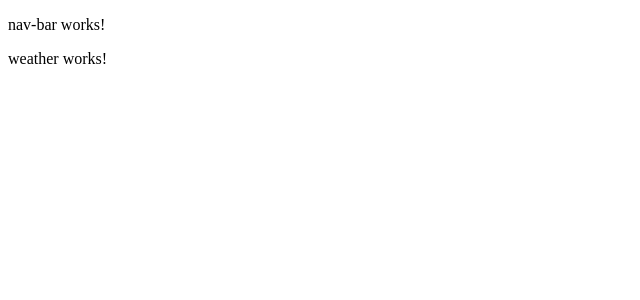
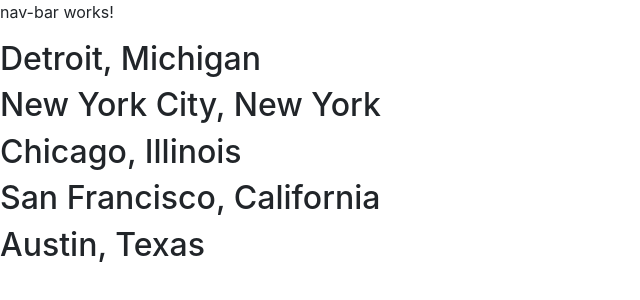
Before and after one commit to kristikuna/Angular-Weather-App, an Angular app: page / in a window 1280 px wide. Shown: the top 300 px of the page, without its empty margins (0-640 px from the left). Built offline with nearby package versions, Linux system fonts and the light colour scheme.

Commit message:
Bootstrap working and cities displaying

```diff
--- a/angular.json
+++ b/angular.json
@@ -23,7 +23,8 @@
               "src/assets"
             ],
             "styles": [
-              "src/styles.css"
+              "src/styles.css",
+              "node_modules/bootstrap/dist/css/bootstrap.min.css"
             ],
             "scripts": [],
             "es5BrowserSupport": true
--- a/package.json
+++ b/package.json
@@ -45,9 +45,5 @@
     "ts-node": "~7.0.0",
     "tslint": "~5.11.0",
     "typescript": "~3.2.2"
-  },
-  "styles": [
-    "src/styles.css",
-    "node_modules/bootstrap/dist/css/bootstrap.min.css"
-  ]
+  }
 }
--- a/src/app/app.module.ts
+++ b/src/app/app.module.ts
@@ -5,12 +5,14 @@ import { AppRoutingModule } from './app-routing.module';
 import { AppComponent } from './app.component';
 import { NavBarComponent } from './nav-bar/nav-bar.component';
 import { WeatherComponent } from './weather/weather.component';
+import { WeatherThumbnailComponent } from './weather/weather-thumbnail.component';
 
 @NgModule({
   declarations: [
     AppComponent,
     NavBarComponent,
-    WeatherComponent
+    WeatherComponent,
+    WeatherThumbnailComponent
   ],
   imports: [
     BrowserModule,
--- /dev/null
+++ b/src/app/weather/weather-thumbnail.component.ts
@@ -0,0 +1,17 @@
+import { Component, Input } from '@angular/core'
+
+@Component({
+  selector: 'weather-thumbnail',
+  template: `
+   <div class="well hoverwell thumbnail">
+    <h2>{{event.cityName}}, {{event.state}}</h2>
+   </div>
+  `,
+  styles: [`
+    .pad-left { margin-left: 10px; }
+    .well div { color: #bbb; }
+  `]
+})
+export class WeatherThumbnailComponent {
+  @Input() event: any
+}
--- a/src/app/weather/weather.component.html
+++ /dev/null
@@ -1,3 +0,0 @@
-<p>
-  weather works!
-</p>
--- a/src/app/weather/weather.component.ts
+++ b/src/app/weather/weather.component.ts
@@ -2,11 +2,43 @@ import { Component, OnInit } from '@angular/core';
 
 @Component({
   selector: 'app-weather',
-  templateUrl: './weather.component.html',
+  template: `
+  <div>
+    <weather-thumbnail [event]="event1"></weather-thumbnail>
+    <weather-thumbnail [event]="event2"></weather-thumbnail>
+    <weather-thumbnail [event]="event3"></weather-thumbnail>
+    <weather-thumbnail [event]="event4"></weather-thumbnail>
+    <weather-thumbnail [event]="event5"></weather-thumbnail>
+  </div>
+  `,
   styleUrls: ['./weather.component.css']
 })
 export class WeatherComponent implements OnInit {
-
+  event1 = {
+    id: 1,
+    cityName: "Detroit",
+    state: "Michigan"
+  }
+  event2 = {
+    id: 2,
+    cityName: "New York City",
+    state: "New York"
+  }
+  event3 = {
+    id: 3,
+    cityName: "Chicago",
+    state: "Illinois"
+  }
+  event4 = {
+    id: 4,
+    cityName: "San Francisco",
+    state: "California"
+  }
+  event5 = {
+    id: 5,
+    cityName: "Austin",
+    state: "Texas"
+  }
   constructor() { }
 
   ngOnInit() {
```
